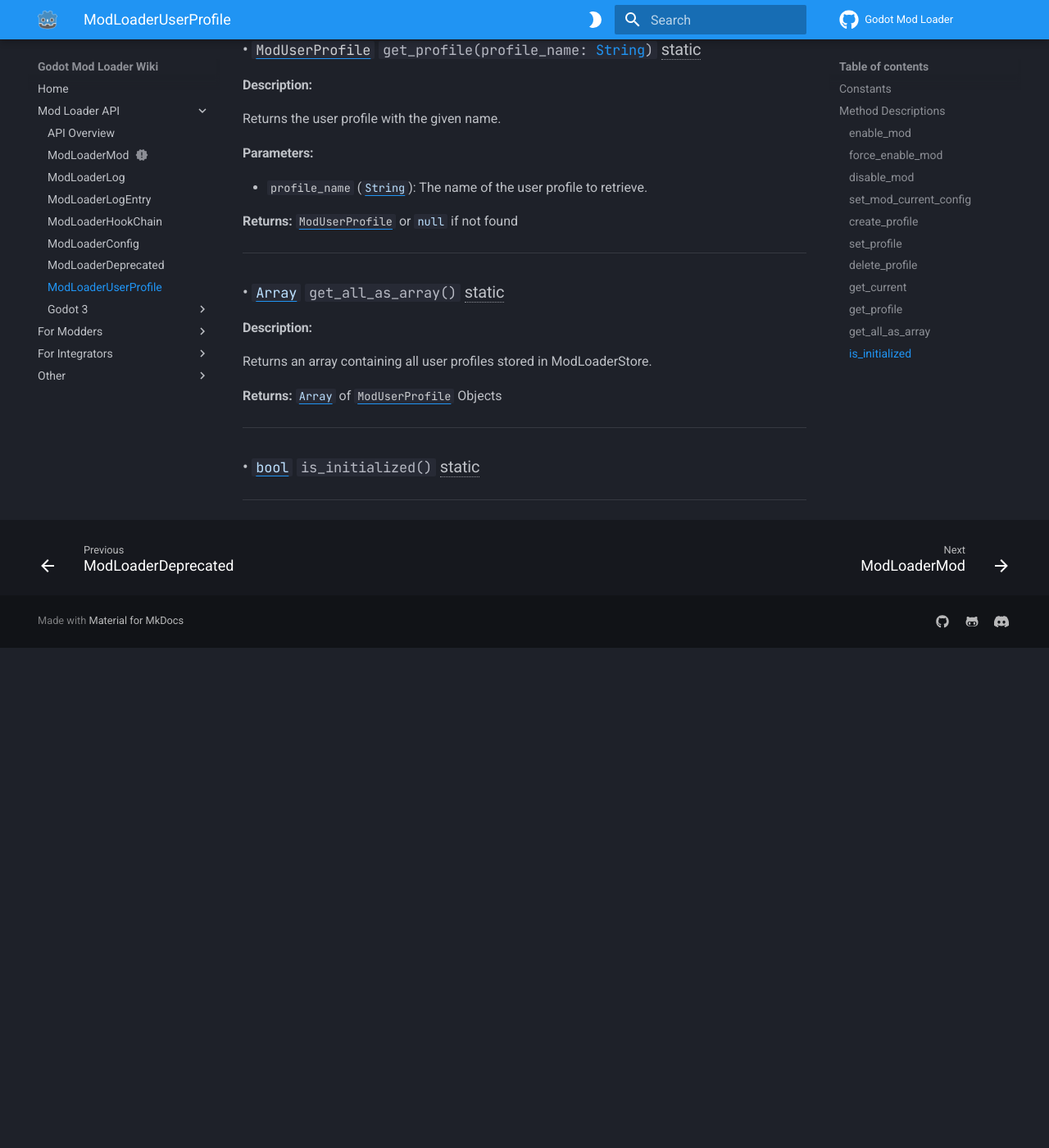
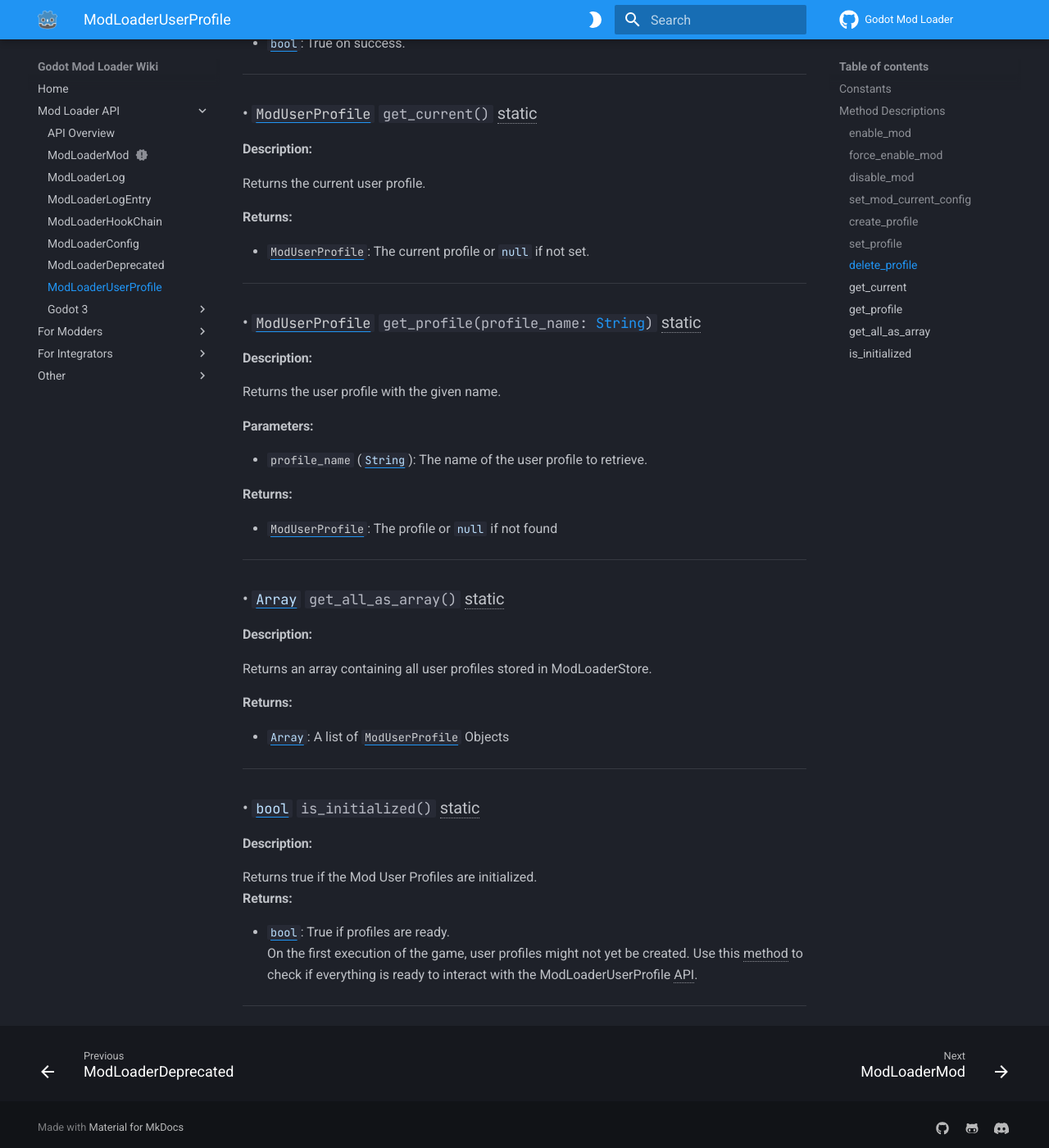
Before and after one commit to GodotModding/gmlwiki, an MkDocs documentation site: the page built from docs/api/mod_loader_user_profile.md, in a window 1280 px wide and 1400 px high, scrolled down 3186 px. Shown: the whole window at 82% size. Built offline with MkDocs 1.6.1 and Material for MkDocs 9.7.7, drawn with Linux system fonts in a browser that asks for light colours; comment, search, counter and statistics services are not loaded; before the commit the page ends 3976 px from its top, so only the background shows below that; some of the changed text lies outside the part shown.

Commit message:
updated standardized param descriptions

```diff
--- a/docs/api/mod_loader_user_profile.md
+++ b/docs/api/mod_loader_user_profile.md
@@ -22,7 +22,8 @@ Enables a mod - it will be loaded on the next game start
 - `#!gd user_profile` ([`#!gd ModUserProfile`](https://docs.godotengine.org/en/stable/classes/class_moduserprofile.html)): (Optional) The user profile to enable the mod for. Default is the current user profile.
 
 **Returns:**
- [`#!gd bool`](https://docs.godotengine.org/en/stable/classes/class_bool.html)
+
+- [`#!gd bool`](https://docs.godotengine.org/en/stable/classes/class_bool.html): True on success.
 ***
 ### • [`#!gd bool`](https://docs.godotengine.org/en/stable/classes/class_bool.html) <code class="highlight">force_enable_mod(mod_id: [String](https://docs.godotengine.org/en/stable/classes/class_string.html), user_profile: [ModUserProfile](https://docs.godotengine.org/en/stable/classes/class_moduserprofile.html))</code> static {#method-force_enable_mod data-toc-label='force_enable_mod'}
 #### Description:
@@ -34,7 +35,8 @@ Forces a mod to enable, ensuring it loads at the next game start, regardless of
 - `#!gd user_profile` ([`#!gd ModUserProfile`](https://docs.godotengine.org/en/stable/classes/class_moduserprofile.html)): (Optional) The user profile for which the mod will be enabled. Defaults to the current user profile.
 
 **Returns:**
- [`#!gd bool`](https://docs.godotengine.org/en/stable/classes/class_bool.html): True if the mod is successfully set to enable, False otherwise.
+
+- [`#!gd bool`](https://docs.godotengine.org/en/stable/classes/class_bool.html): True on success.
 ***
 ### • [`#!gd bool`](https://docs.godotengine.org/en/stable/classes/class_bool.html) <code class="highlight">disable_mod(mod_id: [String](https://docs.godotengine.org/en/stable/classes/class_string.html), user_profile: [ModUserProfile](https://docs.godotengine.org/en/stable/classes/class_moduserprofile.html))</code> static {#method-disable_mod data-toc-label='disable_mod'}
 #### Description:
@@ -46,7 +48,8 @@ Disables a mod - it will not be loaded on the next game start
 - `#!gd user_profile` ([`#!gd ModUserProfile`](https://docs.godotengine.org/en/stable/classes/class_moduserprofile.html)): (Optional) The user profile to disable the mod for. Default is the current user profile.
 
 **Returns:**
- [`#!gd bool`](https://docs.godotengine.org/en/stable/classes/class_bool.html)
+
+- [`#!gd bool`](https://docs.godotengine.org/en/stable/classes/class_bool.html): True on success.
 ***
 ### • [`#!gd bool`](https://docs.godotengine.org/en/stable/classes/class_bool.html) <code class="highlight">set_mod_current_config(mod_id: [String](https://docs.godotengine.org/en/stable/classes/class_string.html), mod_config: [ModConfig](https://docs.godotengine.org/en/stable/classes/class_modconfig.html), user_profile: [ModUserProfile](https://docs.godotengine.org/en/stable/classes/class_moduserprofile.html))</code> static {#method-set_mod_current_config data-toc-label='set_mod_current_config'}
 #### Description:
@@ -59,7 +62,8 @@ Sets the current config for a mod in a user profile's mod_list.
 - `#!gd user_profile` ([`#!gd ModUserProfile`](https://docs.godotengine.org/en/stable/classes/class_moduserprofile.html)): (Optional) The user profile to update. Default is the current user profile.
 
 **Returns:**
- [`#!gd bool`](https://docs.godotengine.org/en/stable/classes/class_bool.html)
+
+- [`#!gd bool`](https://docs.godotengine.org/en/stable/classes/class_bool.html): True on success.
 ***
 ### • [`#!gd bool`](https://docs.godotengine.org/en/stable/classes/class_bool.html) <code class="highlight">create_profile(profile_name: [String](https://docs.godotengine.org/en/stable/classes/class_string.html))</code> static {#method-create_profile data-toc-label='create_profile'}
 #### Description:
@@ -70,7 +74,8 @@ Creates a new user profile with the given name, using the currently loaded mods
 - `#!gd profile_name` ([`#!gd String`](https://docs.godotengine.org/en/stable/classes/class_string.html)): The name of the new user profile (must be unique).
 
 **Returns:**
- [`#!gd bool`](https://docs.godotengine.org/en/stable/classes/class_bool.html)
+
+- [`#!gd bool`](https://docs.godotengine.org/en/stable/classes/class_bool.html): True on success.
 ***
 ### • [`#!gd bool`](https://docs.godotengine.org/en/stable/classes/class_bool.html) <code class="highlight">set_profile(user_profile: [ModUserProfile](https://docs.godotengine.org/en/stable/classes/class_moduserprofile.html))</code> static {#method-set_profile data-toc-label='set_profile'}
 #### Description:
@@ -81,7 +86,8 @@ Sets the current user profile to the given user profile.
 - `#!gd user_profile` ([`#!gd ModUserProfile`](https://docs.godotengine.org/en/stable/classes/class_moduserprofile.html)): The user profile to set as the current profile.
 
 **Returns:**
- [`#!gd bool`](https://docs.godotengine.org/en/stable/classes/class_bool.html)
+
+- [`#!gd bool`](https://docs.godotengine.org/en/stable/classes/class_bool.html): True on success.
 ***
 ### • [`#!gd bool`](https://docs.godotengine.org/en/stable/classes/class_bool.html) <code class="highlight">delete_profile(user_profile: [ModUserProfile](https://docs.godotengine.org/en/stable/classes/class_moduserprofile.html))</code> static {#method-delete_profile data-toc-label='delete_profile'}
 #### Description:
@@ -92,14 +98,16 @@ Deletes the given user profile.
 - `#!gd user_profile` ([`#!gd ModUserProfile`](https://docs.godotengine.org/en/stable/classes/class_moduserprofile.html)): The user profile to delete.
 
 **Returns:**
- [`#!gd bool`](https://docs.godotengine.org/en/stable/classes/class_bool.html)
+
+- [`#!gd bool`](https://docs.godotengine.org/en/stable/classes/class_bool.html): True on success.
 ***
 ### • [`#!gd ModUserProfile`](https://docs.godotengine.org/en/stable/classes/class_moduserprofile.html) <code class="highlight">get_current()</code> static {#method-get_current data-toc-label='get_current'}
 #### Description:
 Returns the current user profile.
 
 **Returns:**
- [`#!gd ModUserProfile`](https://docs.godotengine.org/en/stable/classes/class_moduserprofile.html)
+
+- [`#!gd ModUserProfile`](https://docs.godotengine.org/en/stable/classes/class_moduserprofile.html): The current profile or `#!gd null` if not set.
 ***
 ### • [`#!gd ModUserProfile`](https://docs.godotengine.org/en/stable/classes/class_moduserprofile.html) <code class="highlight">get_profile(profile_name: [String](https://docs.godotengine.org/en/stable/classes/class_string.html))</code> static {#method-get_profile data-toc-label='get_profile'}
 #### Description:
@@ -110,14 +118,22 @@ Returns the user profile with the given name.
 - `#!gd profile_name` ([`#!gd String`](https://docs.godotengine.org/en/stable/classes/class_string.html)): The name of the user profile to retrieve.
 
 **Returns:**
- [`#!gd ModUserProfile`](https://docs.godotengine.org/en/stable/classes/class_moduserprofile.html) or `#!gd null` if not found
+
+- [`#!gd ModUserProfile`](https://docs.godotengine.org/en/stable/classes/class_moduserprofile.html): The profile or `#!gd null` if not found
 ***
 ### • [`#!gd Array`](https://docs.godotengine.org/en/stable/classes/class_array.html) <code class="highlight">get_all_as_array()</code> static {#method-get_all_as_array data-toc-label='get_all_as_array'}
 #### Description:
 Returns an array containing all user profiles stored in ModLoaderStore.
 
 **Returns:**
- [`#!gd Array`](https://docs.godotengine.org/en/stable/classes/class_array.html) of [`#!gd ModUserProfile`](https://docs.godotengine.org/en/stable/classes/class_moduserprofile.html) Objects
+
+- [`#!gd Array`](https://docs.godotengine.org/en/stable/classes/class_array.html): A list of [`#!gd ModUserProfile`](https://docs.godotengine.org/en/stable/classes/class_moduserprofile.html) Objects
 ***
 ### • [`#!gd bool`](https://docs.godotengine.org/en/stable/classes/class_bool.html) <code class="highlight">is_initialized()</code> static {#method-is_initialized data-toc-label='is_initialized'}
+#### Description:
+Returns true if the Mod User Profiles are initialized.
+**Returns:**
+
+- [`#!gd bool`](https://docs.godotengine.org/en/stable/classes/class_bool.html): True if profiles are ready.
+On the first execution of the game, user profiles might not yet be created. Use this method to check if everything is ready to interact with the ModLoaderUserProfile API.
 ***
```
Also changed, not shown: docs/api/mod_loader_config.md (+17 -13 lines), docs/api/mod_loader_deprecated.md (+12 -8 lines), docs/api/mod_loader_hook_chain.md (+11 -5 lines), docs/api/mod_loader_log.md (+31 -13 lines), docs/api/mod_loader_mod.md (+61 -36 lines), 7 other files.
